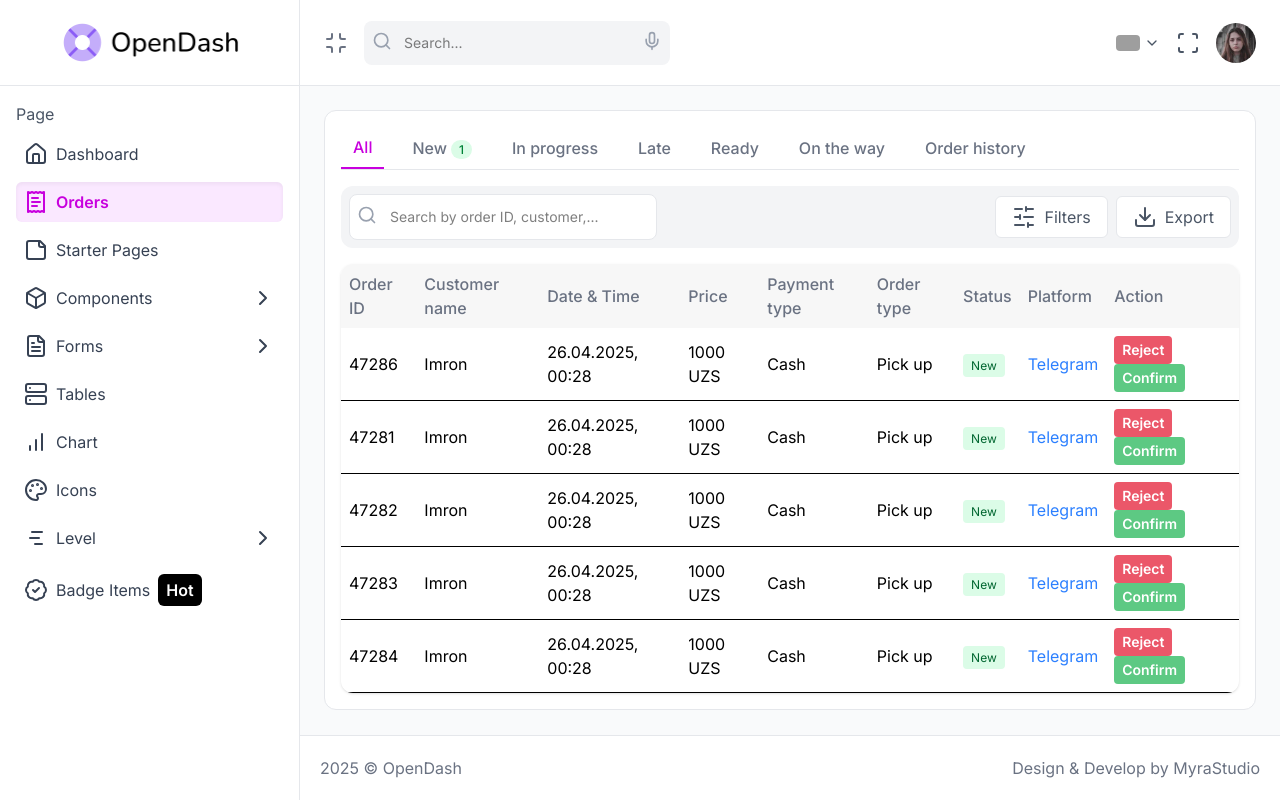
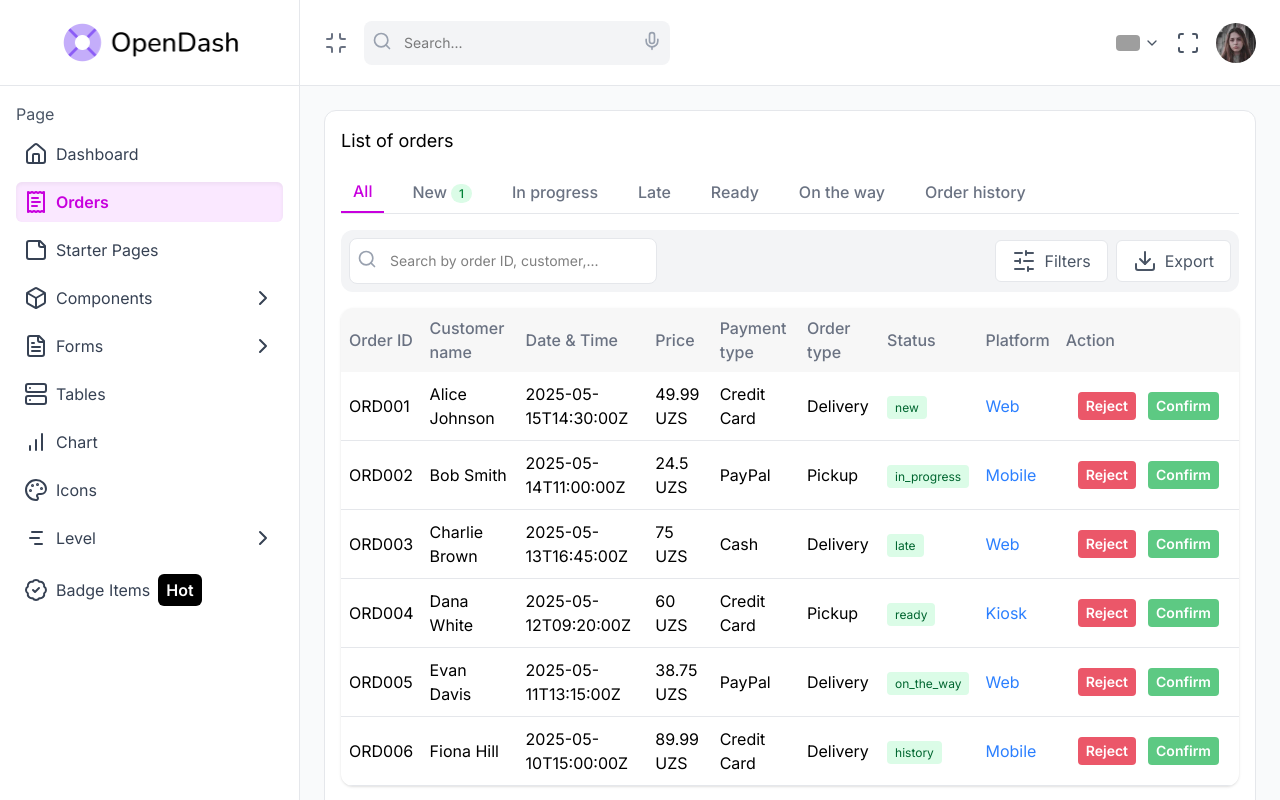
Before and after one commit to shukurillaevumar/dashboard, a Next.js app: page /orders in a window 1280 px wide. Shown: the top 800 px of the page. Built offline with nearby package versions, Linux system fonts and the light colour scheme; grey boxes are pictures that could not be loaded.

Commit message:
added pagination

```diff
--- a/src/app/lib/data.tsx
+++ b/src/app/lib/data.tsx
@@ -1,52 +1,62 @@
 export const orders = [
   {
-    id: 47286,
-    customer: "Imron",
-    date: "26.04.2025, 00:28",
-    price: 1000,
-    payment: "Cash",
-    type: "Pick up",
-    status: "New",
-    platform: "Telegram",
+    id: "ORD001",
+    customerName: "Alice Johnson",
+    date: "2025-05-15T14:30:00Z",
+    price: 49.99,
+    paymentType: "Credit Card",
+    orderType: "Delivery",
+    status: "new", // 🔸 статус должен соответствовать значению таба
+    platform: "Web",
   },
   {
-    id: 47281,
-    customer: "Imron",
-    date: "26.04.2025, 00:28",
-    price: 1000,
-    payment: "Cash",
-    type: "Pick up",
-    status: "New",
-    platform: "Telegram",
+    id: "ORD002",
+    customerName: "Bob Smith",
+    date: "2025-05-14T11:00:00Z",
+    price: 24.5,
+    paymentType: "PayPal",
+    orderType: "Pickup",
+    status: "in_progress",
+    platform: "Mobile",
   },
   {
-    id: 47282,
-    customer: "Imron",
-    date: "26.04.2025, 00:28",
-    price: 1000,
-    payment: "Cash",
-    type: "Pick up",
-    status: "New",
-    platform: "Telegram",
+    id: "ORD003",
+    customerName: "Charlie Brown",
+    date: "2025-05-13T16:45:00Z",
+    price: 75.0,
+    paymentType: "Cash",
+    orderType: "Delivery",
+    status: "late",
+    platform: "Web",
   },
   {
-    id: 47283,
-    customer: "Imron",
-    date: "26.04.2025, 00:28",
-    price: 1000,
-    payment: "Cash",
-    type: "Pick up",
-    status: "New",
-    platform: "Telegram",
+    id: "ORD004",
+    customerName: "Dana White",
+    date: "2025-05-12T09:20:00Z",
+    price: 60.0,
+    paymentType: "Credit Card",
+    orderType: "Pickup",
+    status: "ready",
+    platform: "Kiosk",
   },
   {
-    id: 47284,
-    customer: "Imron",
-    date: "26.04.2025, 00:28",
-    price: 1000,
-    payment: "Cash",
-    type: "Pick up",
-    status: "New",
-    platform: "Telegram",
+    id: "ORD005",
+    customerName: "Evan Davis",
+    date: "2025-05-11T13:15:00Z",
+    price: 38.75,
+    paymentType: "PayPal",
+    orderType: "Delivery",
+    status: "on_the_way",
+    platform: "Web",
+  },
+  {
+    id: "ORD006",
+    customerName: "Fiona Hill",
+    date: "2025-05-10T15:00:00Z",
+    price: 89.99,
+    paymentType: "Credit Card",
+    orderType: "Delivery",
+    status: "history",
+    platform: "Mobile",
   },
 ];
--- a/src/app/orders/page.tsx
+++ b/src/app/orders/page.tsx
@@ -2,16 +2,22 @@ import OrdersTable from "../../components/OrdersTable";
 import Tabs from "../../components/Tabs";
 import SearchBar from "../../components/SearchBar";
 import Filters from "../../components/Filters";
+import Pagination from "@/components/Pagination";
 
 export default function OrdersPage() {
   return (
-    <div className="p-4 space-y-4 bg-white border border-gray-200 rounded-xl">
-      <Tabs />
-      <div className="flex items-center justify-between bg-gray-100 p-2 rounded-xl">
-        <SearchBar />
-        <Filters />
+    <div className="flex flex-col justify-between min-h-screen p-4 bg-white border border-gray-200 rounded-xl">
+      <div className="space-y-4">
+        <p className="text-lg">List of orders</p>
+        <Tabs />
+        <div className="flex items-center justify-between bg-gray-100 p-2 rounded-xl">
+          <SearchBar />
+          <Filters />
+        </div>
+        <OrdersTable />
       </div>
-      <OrdersTable />
+
+      <Pagination />
     </div>
   );
 }
--- a/src/components/Filters.tsx
+++ b/src/components/Filters.tsx
@@ -2,7 +2,7 @@ import { SlidersHorizontal, Download } from "lucide-react";
 
 export default function Filters() {
   return (
-    <div className="space-x-2 flex">
+    <div className="space-x-2 flex max-sm:hidden">
       <button className="px-4 py-2 border border-gray-200 bg-white rounded-md flex gap-2 items-center cursor-pointer text-gray-600 hover:bg-black/10 transition-all duration-200 ease-in">
         <SlidersHorizontal />
         Filters
--- a/src/components/Navbar.tsx
+++ b/src/components/Navbar.tsx
@@ -87,7 +87,7 @@ const NavBar = ({ isSidebarOpen, toggleSidebar }: NavBarProps) => {
   }, []);
 
   return (
-    <div className="w-full h-[86px] flex items-center justify-between px-6 border-b border-gray-200 bg-white">
+    <div className="w-full h-[86px] flex items-center justify-between px-6 border-b border-gray-200 bg-white sticky top-0 z-10">
       <div className="container mx-auto flex justify-between items-center">
         <div className="flex items-center gap-4">
           {isSidebarOpen ? (
--- a/src/components/OrderRow.tsx
+++ b/src/components/OrderRow.tsx
@@ -1,21 +1,21 @@
 export default function OrderRow({ order }: any) {
   return (
-    <tr className="border-b">
+    <tr className="border-b border-gray-200 max-sm:text-sm">
       <td className="p-2">{order.id}</td>
-      <td className="p-2">{order.customer}</td>
+      <td className="p-2">{order.customerName}</td>
       <td className="p-2">{order.date}</td>
       <td className="p-2">{order.price} UZS</td>
-      <td className="p-2">{order.payment}</td>
-      <td className="p-2">{order.type}</td>
+      <td className="p-2">{order.paymentType}</td>
+      <td className="p-2">{order.orderType}</td>
       <td className="p-2">
         <span className="px-2 py-1 text-xs bg-green-100 text-green-800 rounded">
           {order.status}
         </span>
       </td>
       <td className="p-2">
-        <span className="text-blue-500">Telegram</span>
+        <span className="text-blue-500">{order.platform}</span>
       </td>
-      <td className="p-2 space-x-2">
+      <td className="flex items-start justify-start gap-3 p-5">
         <button className="px-2 py-1 text-white bg-[#EB5769] rounded text-sm cursor-pointer font-semibold">
           Reject
         </button>
--- a/src/components/OrdersTable.tsx
+++ b/src/components/OrdersTable.tsx
@@ -1,7 +1,19 @@
+"use client";
+
 import OrderRow from "../components/OrderRow";
 import { orders } from "../app/lib/data";
+import { useSearchParams } from "next/navigation";
 
 export default function OrdersTable() {
+  const searchParams = useSearchParams();
+  const status = searchParams.get("status") || "all";
+
+  // Фильтруем заказы по статусу
+  const filteredOrders =
+    status === "all"
+      ? orders
+      : orders.filter((order) => order.status === status);
+
   return (
     <div className="overflow-x-auto rounded-xl shadow-sm">
       <table className="min-w-full table-auto">
@@ -19,9 +31,17 @@ export default function OrdersTable() {
           </tr>
         </thead>
         <tbody>
-          {orders.map((order) => (
-            <OrderRow key={order.id} order={order} />
-          ))}
+          {filteredOrders.length > 0 ? (
+            filteredOrders.map((order) => (
+              <OrderRow key={order.id} order={order} />
+            ))
+          ) : (
+            <tr>
+              <td colSpan={9} className="text-center py-4 text-gray-400">
+                No orders with status: <strong>{status}</strong>
+              </td>
+            </tr>
+          )}
         </tbody>
       </table>
     </div>
--- /dev/null
+++ b/src/components/Pagination.tsx
@@ -0,0 +1,34 @@
+import {
+  ChevronLeft,
+  ChevronRight,
+  ChevronsLeft,
+  ChevronsRight,
+} from "lucide-react";
+
+export default function Pagination() {
+  return (
+    <div className="flex items-center justify-between max-sm:gap-2">
+      <div className="flex items-center gap-2">
+        <p className="max-sm:text-sm text-gray-500">Showing</p>
+        <select className="border border-gray-200 p-1 rounded-md font-semibold max-sm:text-sm">
+          <option value="10">10</option>
+          <option value="30">30</option>
+          <option value="50">50</option>
+          <option value="100">100</option>
+          <option value="200">200</option>
+        </select>
+      </div>
+
+      <p className="text-center max-sm:text-sm text-gray-500">
+        Showing 1 to 2 of 2 record
+      </p>
+
+      <div className="flex items-center gap-3 text-gray-500">
+        <ChevronsLeft />
+        <ChevronLeft />
+        <ChevronRight />
+        <ChevronsRight />
+      </div>
+    </div>
+  );
+}
--- a/src/components/SearchBar.tsx
+++ b/src/components/SearchBar.tsx
@@ -5,7 +5,7 @@ import { Search, Mic } from "lucide-react";
 export default function SearchBar() {
   const [input, setInput] = useState("");
   return (
-    <div className="relative max-sm:hidden">
+    <div className="relative">
       <input
         type="text"
         value={input}
--- a/src/components/Tabs.tsx
+++ b/src/components/Tabs.tsx
@@ -1,7 +1,8 @@
 "use client";
 
-import { useState } from "react";
+import { useRef, useState, useEffect } from "react";
 import { useSwipeable } from "react-swipeable";
+import { useRouter, useSearchParams } from "next/navigation";
 
 type TabType = {
   name: string;
@@ -21,32 +22,70 @@ const tabs: TabType[] = [
 
 export default function Tabs() {
   const [activeTab, setActiveTab] = useState("all");
+  const tabRefs = useRef<(HTMLButtonElement | null)[]>([]);
+
+  const router = useRouter();
+  const searchParams = useSearchParams();
 
   const currentIndex = tabs.findIndex((tab) => tab.value === activeTab);
+
+  // Централизованная функция для обновления таба и URL
+  const handleTabChange = (value: string) => {
+    setActiveTab(value);
+    router.push(`?status=${value}`);
+  };
 
   const swipeHandlers = useSwipeable({
     onSwipedLeft: () => {
       if (currentIndex < tabs.length - 1) {
-        setActiveTab(tabs[currentIndex + 1].value);
+        handleTabChange(tabs[currentIndex + 1].value);
       }
     },
     onSwipedRight: () => {
       if (currentIndex > 0) {
-        setActiveTab(tabs[currentIndex - 1].value);
+        handleTabChange(tabs[currentIndex - 1].value);
       }
     },
-    preventScrollOnSwipe: true, // ✅ правильный проп
+    preventScrollOnSwipe: true,
     trackTouch: true,
     trackMouse: false,
   });
 
+  // Устанавливаем таб из URL при загрузке
+  const statusFromURL = searchParams.get("status");
+
+  useEffect(() => {
+    if (statusFromURL && tabs.some((tab) => tab.value === statusFromURL)) {
+      setActiveTab(statusFromURL);
+    }
+  }, [statusFromURL]); // ✅ безопасно — зависимость по string, не по объекту
+
+  // Скролл к активному табу
+  useEffect(() => {
+    const currentRef = tabRefs.current[currentIndex];
+    if (currentRef) {
+      currentRef.scrollIntoView({
+        behavior: "smooth",
+        inline: "center",
+        block: "nearest",
+      });
+    }
+  }, [activeTab, currentIndex]);
+
   return (
-    <div className="overflow-x-auto sm:overflow-visible" {...swipeHandlers}>
+    <div
+      className="overflow-x-auto sm:overflow-visible"
+      style={{ touchAction: "pan-y" }}
+      {...swipeHandlers}
+    >
       <div className="flex items-center space-x-4 border-b border-gray-200 flex-nowrap sm:flex-wrap min-w-max">
-        {tabs.map((tab) => (
+        {tabs.map((tab, index) => (
           <button
             key={tab.value}
-            onClick={() => setActiveTab(tab.value)}
+            ref={(el) => {
+              tabRefs.current[index] = el;
+            }}
+            onClick={() => handleTabChange(tab.value)}
             className={`relative py-2 px-3 text-md sm:text-md font-medium transition cursor-pointer whitespace-nowrap ${
               activeTab === tab.value
                 ? "text-fuchsia-600 border-b-2 border-fuchsia-600"
```
